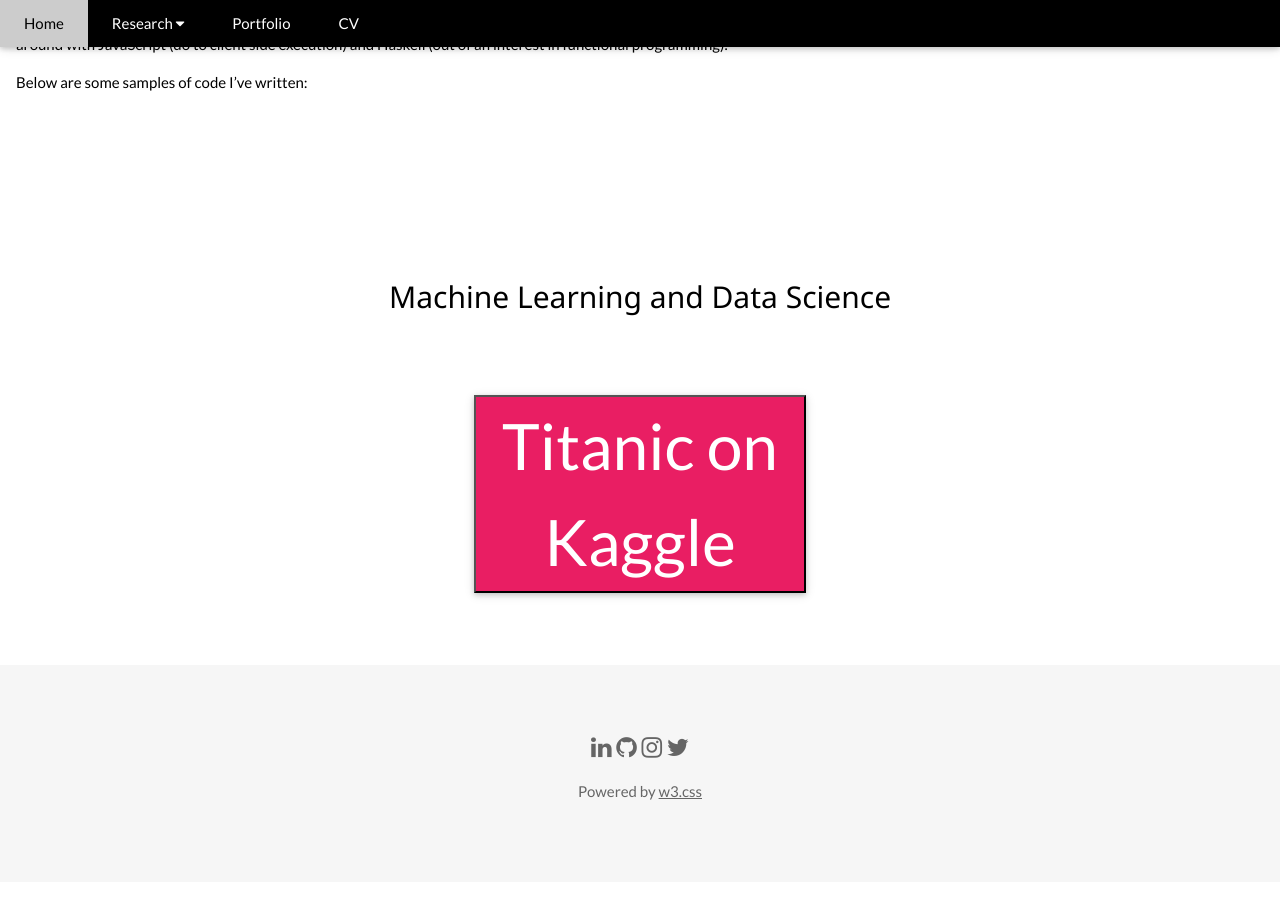
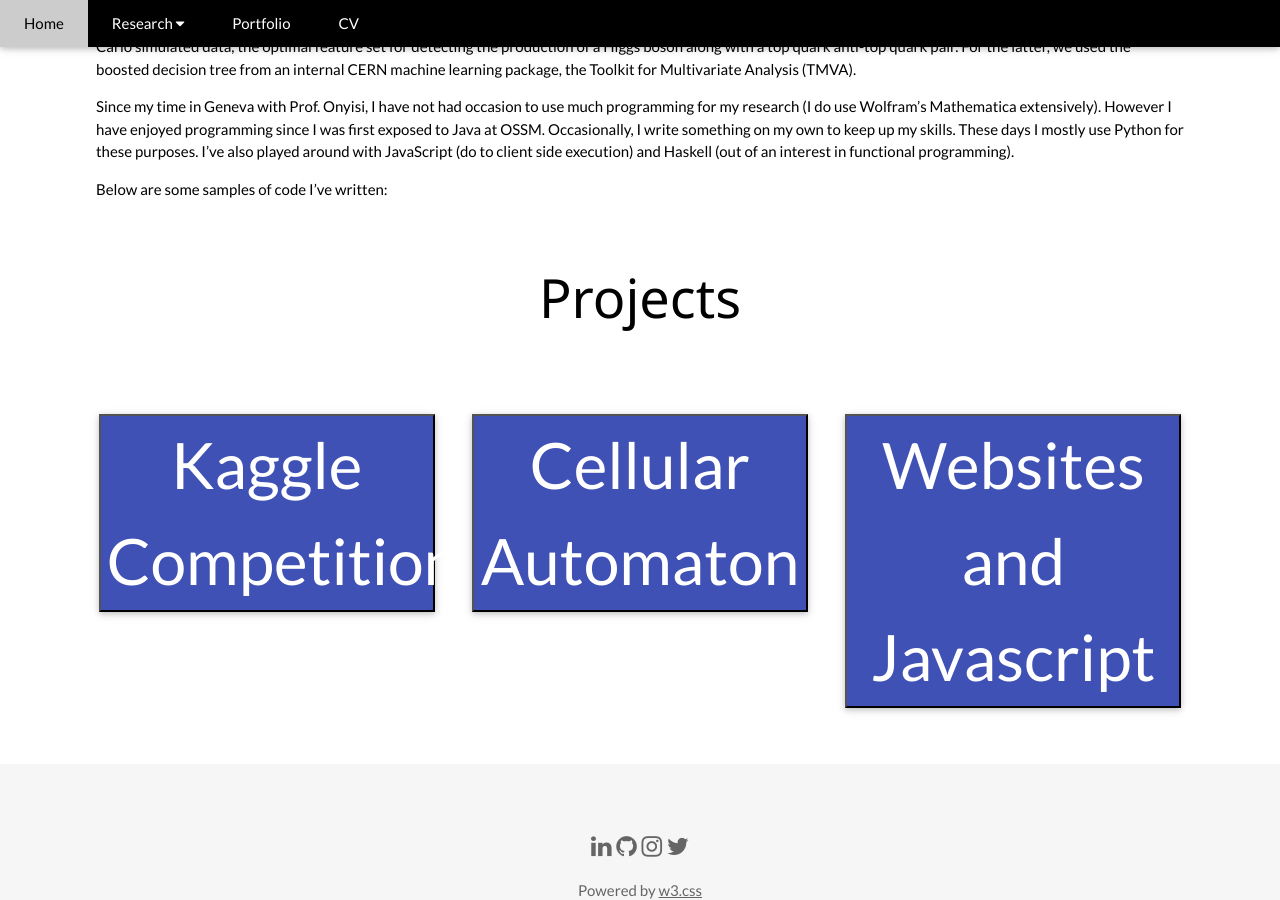
Before and after one commit to IosiaLectus/iosialectus.github.io, a Jekyll site: the page built from testing.html, in a window 1280 px wide and 900 px high, scrolled down 466 px. Built offline with Jekyll 4.4.1, drawn with Linux system fonts in a browser that asks for light colours.

Commit message:
Added additional projects to testing.html, also adjusted color

```diff
--- a/_layouts/w3-layout.html
+++ b/_layouts/w3-layout.html
@@ -56,8 +56,9 @@ function myFunction() {
 
 // different versions of portfolio text:
 
-var titanic_text = "<p> I have attempted a couple of the competitions at <a href='https://www.kaggle.com/'>Kaggle</a>. In particular, a Jupyter notebook for the Titanic Challenge can be found <a href='https://github.com/IosiaLectus/Titanic-on-Kaggle/blob/master/Titanic.ipynb'>here</a>. </p>";
-
+var kaggle_text = "<p> I have attempted a couple of the competitions at <a href='https://www.kaggle.com/'>Kaggle</a>. In particular, a Jupyter notebook for the Titanic Challenge can be found <a href='https://github.com/IosiaLectus/Titanic-on-Kaggle/blob/master/Titanic.ipynb'>here</a>. </p>";
+var pygame_text = "<p>After coming accross <a href='https://inventwithpython.com/'>Al Swiegart's python books </a>, I decided to play around a bit with Pygame. The result was a cellular automaton implementation. The git repo is hosted on github <a href='https://github.com/IosiaLectus/CellularAutomata'>here</a>. </p>";
+var web_text = "<p>This is my personal website, the one you are currently enjoying.</p>";
 // Used to display portfolio items
 function set_portfolio_text(myString) {
   document.getElementById("portfolio_text").innerHTML = myString;
--- a/testing.html
+++ b/testing.html
@@ -4,6 +4,10 @@ title: Testing
 permalink: /testing/
 ---
 
+
+
+<!-- !PAGE CONTENT! -->
+<div class="w3-container w3-main w3-content w3-padding" style="max-width:90%;margin-top:100px">
 
   <!-- Intro -->
   <div class="w3-container w3-padding-32" id="coding_intro">
@@ -14,15 +18,21 @@ permalink: /testing/
       {{ my_include | markdownify }}
   </div>
 
-<!-- !PAGE CONTENT! -->
-<div class="w3-container w3-main w3-content w3-padding" style="max-width:90%;margin-top:100px">
+  <h1 class="w3-center"> Projects </h2>
 
   <!-- 1st Project Row-->
-  <div class="w3-row-padding w3-padding-16 w3-center" id="food">
-    <h2 class="w3-center"> Machine Learning and Data Science </h2>
+  <div class="w3-row w3-center" id="projects">
 
-      <div class="w3-center w3-padding-16">
-        <button class="w3-card w3-center w3-hover-shadow w3-jumbo w3-pink" style="max-width:30%;margin-top:50px" onclick='set_portfolio_text(titanic_text)'>Titanic on Kaggle</button>
+      <div class="w3-third w3-center w3-padding-16">
+        <button class="w3-card w3-center w3-hover-shadow w3-jumbo w3-indigo" style="max-width:90%;margin-top:50px" onclick='set_portfolio_text(kaggle_text)'>Kaggle Competitions</button>
+      </div>
+
+      <div class="w3-third w3-center w3-padding-16">
+        <button class="w3-card w3-center w3-hover-shadow w3-jumbo w3-indigo" style="max-width:90%;margin-top:50px" onclick='set_portfolio_text(pygame_text)'>Cellular Automaton</button>
+      </div>
+
+      <div class="w3-third w3-center w3-padding-16">
+        <button class="w3-card w3-center w3-hover-shadow w3-jumbo w3-indigo" style="max-width:90%;margin-top:50px" onclick='set_portfolio_text(web_text)'>Websites and Javascript</button>
       </div>
 
   </div>
```
Lines whose indentation alone changed are shown as unchanged.
